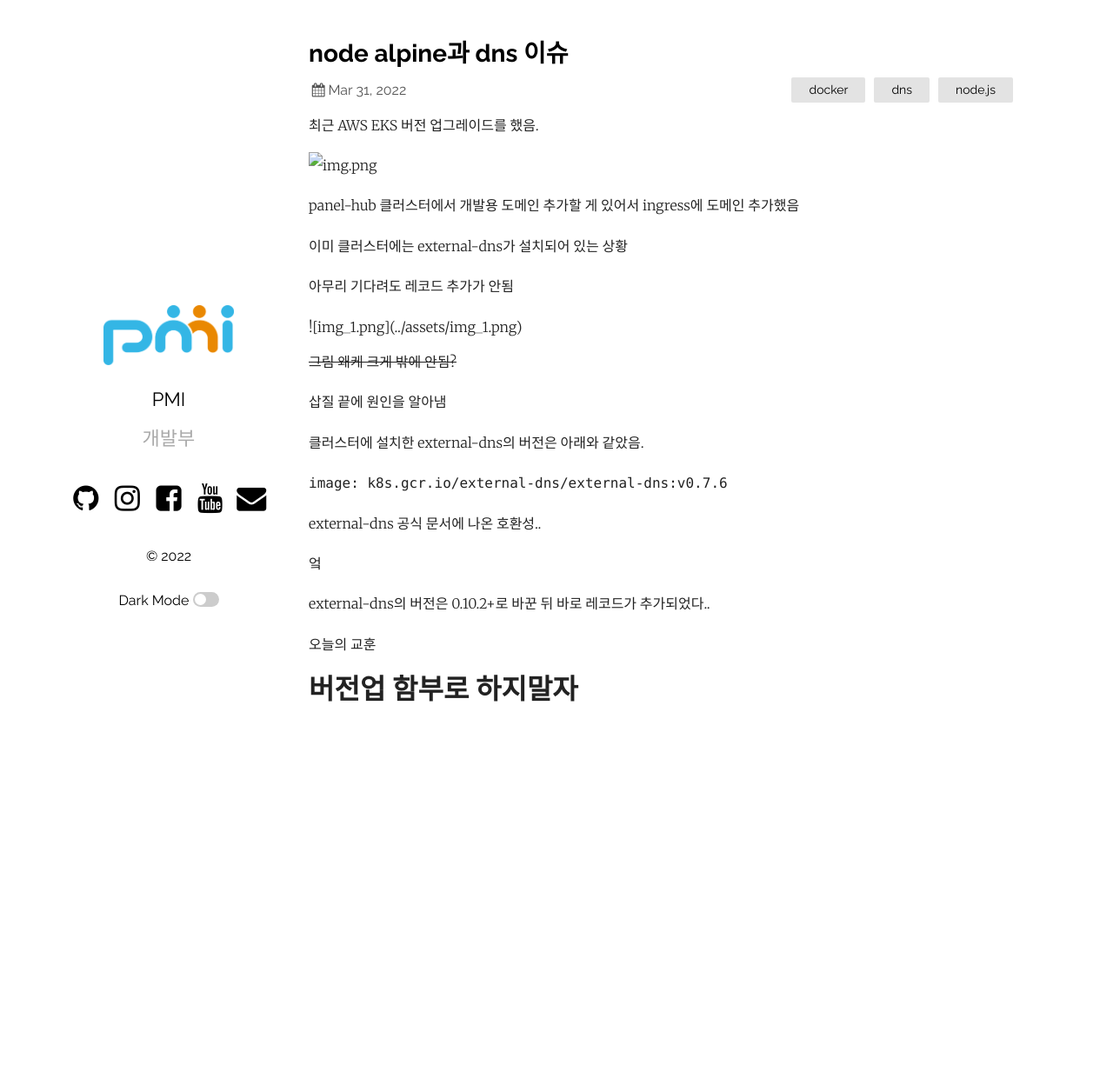
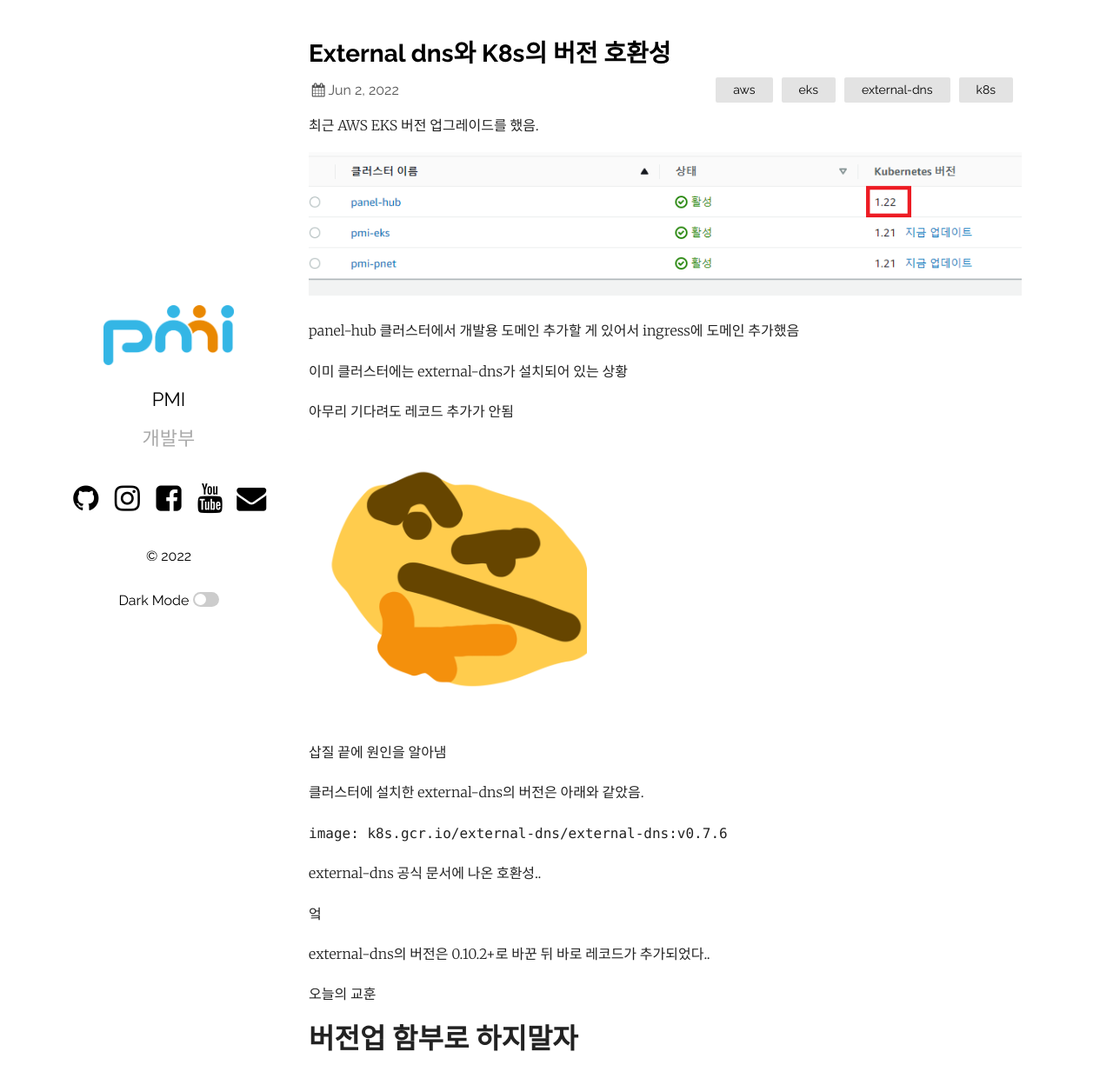
Before and after one commit to pmirnc-dev/pmirnc-dev.github.io, a Jekyll site: the page built from _posts/2022-06-02-extenal-dns와-k8s의-버전-호환성.markdown, in a window 1280 px wide and 1256 px high. Shown: the top 1248 px of the window at 87% size. Built offline with Jekyll 4.4.1, drawn with Linux system fonts in a browser that asks for light colours.

Commit message:
docs: add new post

```diff
--- a/_posts/2022-03-31-node-alpine과-dns-이슈.markdown
+++ b/_posts/2022-03-31-node-alpine과-dns-이슈.markdown
@@ -2,6 +2,7 @@
 layout: post
 title:  "node alpine과 dns 이슈"
 date:   2022-03-31 17:55:00 +0900
+author: '개발리드 유호석'
 categories: docker dns node.js
 ---
 
--- a/_posts/2022-06-02-extenal-dns와-k8s의-버전-호환성.markdown
+++ b/_posts/2022-06-02-extenal-dns와-k8s의-버전-호환성.markdown
@@ -1,13 +1,14 @@
 ---
 layout: post
-title:  "node alpine과 dns 이슈"
-date:   2022-03-31 17:55:00 +0900
-categories: docker dns node.js
+title:  "External dns와 K8s의 버전 호환성"
+date:   2022-06-02 20:00:00 +0900
+author: '개발리드 유호석'
+categories: aws eks external-dns k8s
 ---
 
 최근 AWS EKS 버전 업그레이드를 했음.
 
-![img.png](../assets/img.png)
+![img.png](/assets/img.png)
 
 panel-hub 클러스터에서 개발용 도메인 추가할 게 있어서 ingress에 도메인 추가했음
 
@@ -15,13 +16,7 @@
 
 아무리 기다려도 레코드 추가가 안됨
 
-<div style="width:20rem;">
-
-![img_1.png](../assets/img_1.png)
-
-</div>
-
-~~그림 왜케 크게 밖에 안됨?~~
+<img src="/assets/img_1.png" style="width:20rem;" />
 
 삽질 끝에 원인을 알아냄
 
--- a/_posts/2022-07-15-welcome-to-jekyll.markdown
+++ b/_posts/2022-07-15-welcome-to-jekyll.markdown
@@ -2,6 +2,7 @@
 layout: post
 title:  "피앰아이 개발부입니다."
 date:   2022-07-15 14:25:51 +0900
+author: '개발리드 유호석'
 categories: 소개
 ---
 
```
